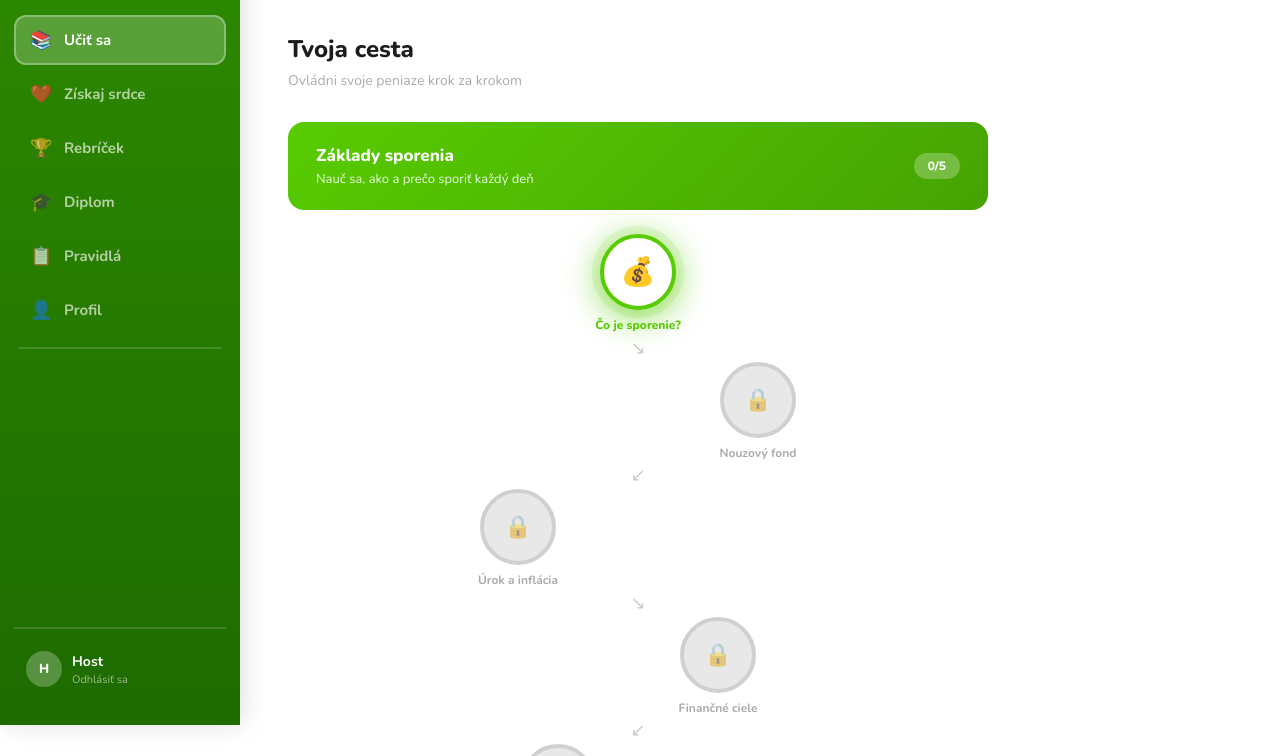
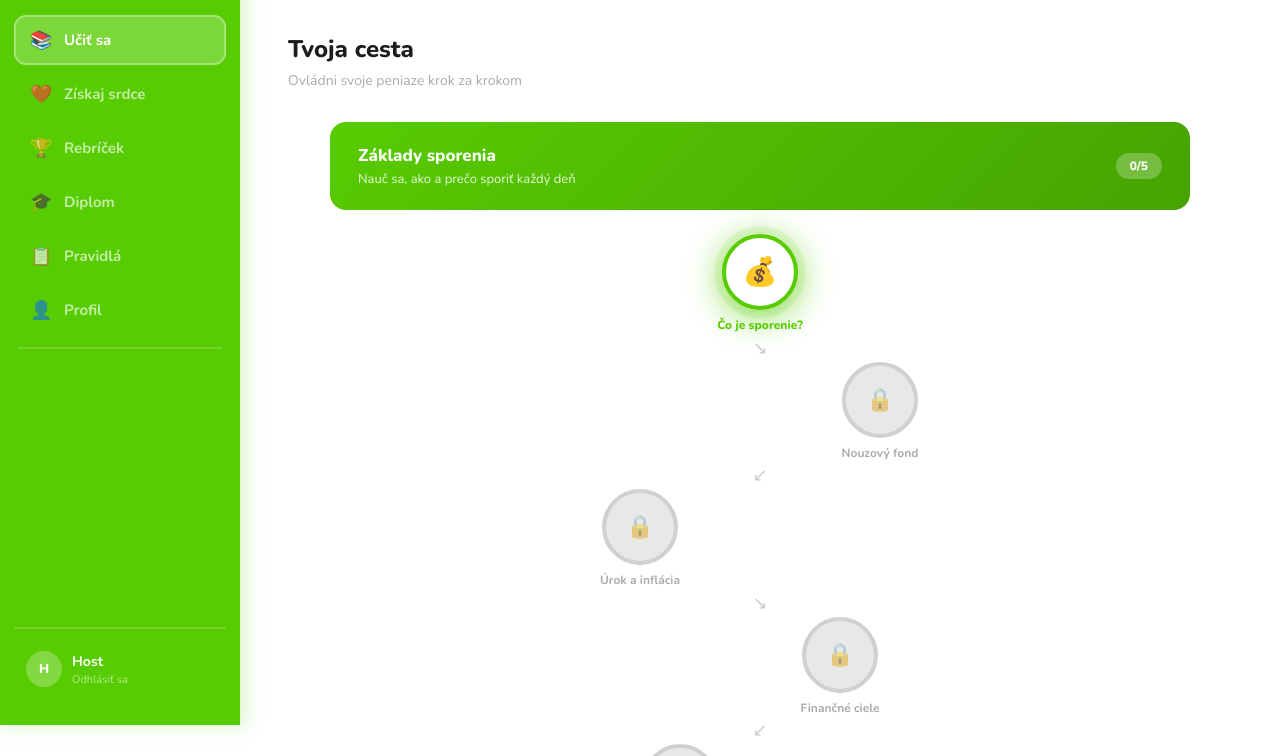
Before and after one commit to ZijucaLegenda/FinGram, a website: page app.html in a window 1280 px wide. Shown: the part 75-831 px from the top of the page. Drawn offline with nearby package versions, Linux system fonts and the light colour scheme.

```diff
--- a/style.css
+++ b/style.css
@@ -1,6 +1,6 @@
 @import url('https://fonts.googleapis.com/css2?family=Nunito:wght@400;600;700;800&display=swap');
 *{box-sizing:border-box;margin:0;padding:0;}
-body{font-family:'Nunito',sans-serif;background:#f0f4f8;color:#1c1c1c;}
+body{font-family:'Nunito',sans-serif;background:#f8f9fa;color:#1c1c1c;}
 
 /* ── APP SHELL ── */
 .app{display:flex;width:100%;min-height:100vh;}
@@ -8,11 +8,11 @@ body{font-family:'Nunito',sans-serif;background:#f0f4f8;color:#1c1c1c;}
 /* ── SIDEBAR ── */
 .sidebar{
   width:240px;flex-shrink:0;
-  background:linear-gradient(180deg,#2d8a00 0%,#1e6b00 100%);
+  background:#58cc02;
   padding:28px 14px;
   display:flex;flex-direction:column;gap:4px;
   position:sticky;top:0;height:100vh;
-  box-shadow:4px 0 24px rgba(0,0,0,0.12);
+  box-shadow:4px 0 20px rgba(88,204,2,0.25);
 }
 .logo{font-size:22px;font-weight:800;color:#fff;margin-bottom:28px;padding:0 10px;letter-spacing:-0.3px;}
 .nav-item{
@@ -53,7 +53,7 @@ p.page-sub{font-size:14px;color:#aaa;margin-bottom:32px;}
 .quiz-wrap{max-width:600px;margin:0 auto;}
 .rl-wrap{max-width:620px;margin:0 auto;}
 .lb-wrap{max-width:680px;margin:0 auto;}
-#learn-path{max-width:700px;}
+#learn-path{max-width:860px;margin:0 auto;}
 .done-wrap{max-width:520px;margin:0 auto;text-align:center;padding-top:32px;}
 .prog-outer{background:#e5e5e5;border-radius:99px;height:16px;overflow:hidden;}
 .prog-inner{height:100%;border-radius:99px;background:#58cc02;transition:width 0.4s ease;}
```
